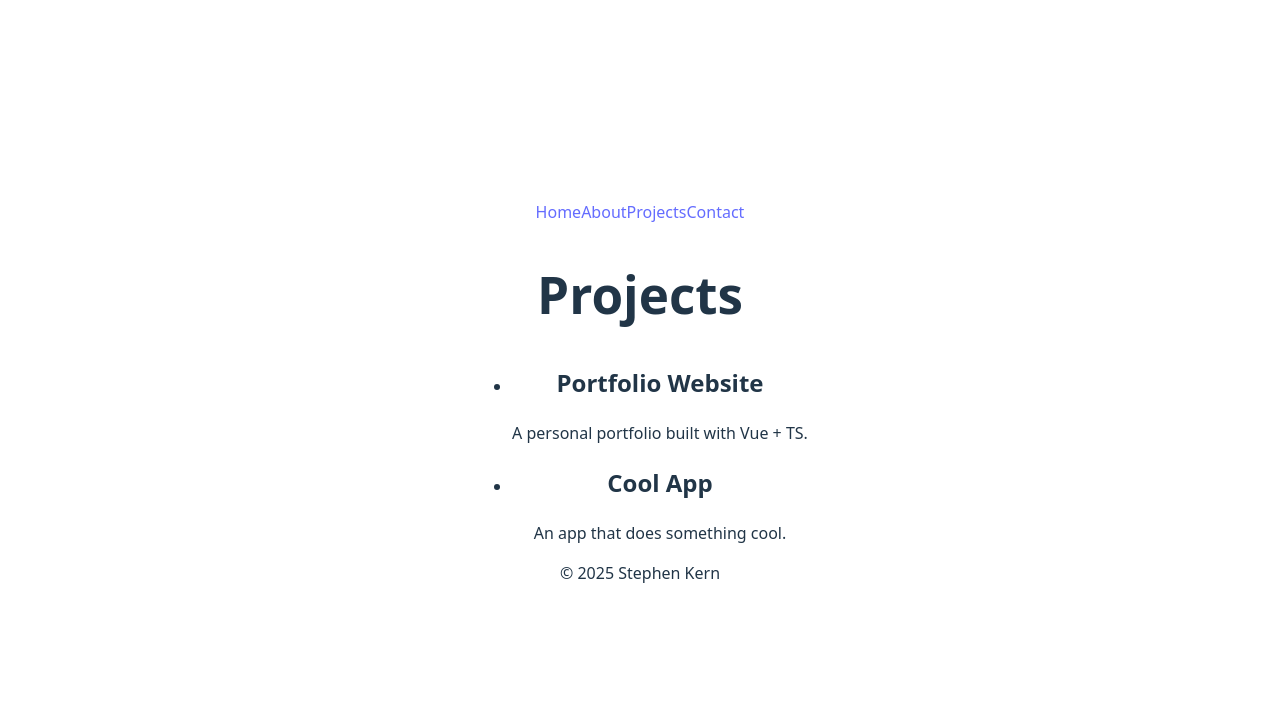
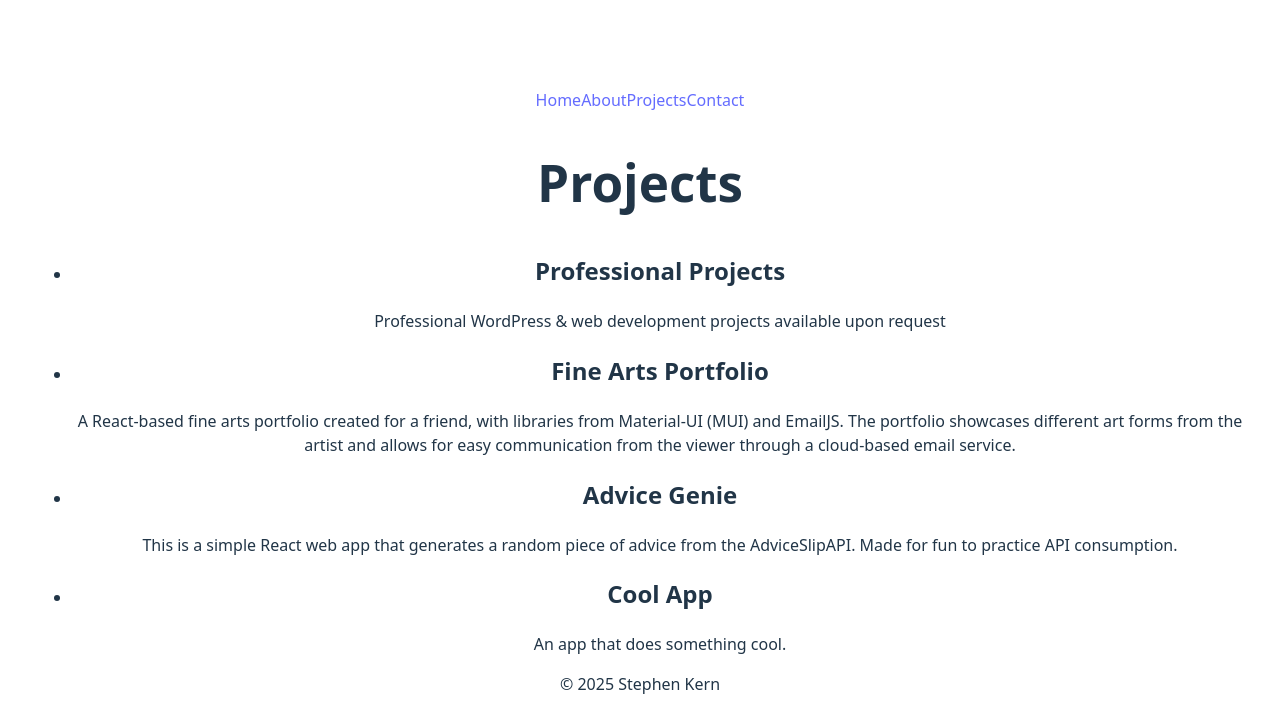
Before and after one commit to stephen-kern/vue-portfolio, a Vue app: page /projects in a window 1280 px wide. Shown: the top 728 px of the page. Built offline with nearby package versions, Linux system fonts and the light colour scheme.

Commit message:
card changes

```diff
--- a/src/components/ProjectCard.vue
+++ b/src/components/ProjectCard.vue
@@ -33,9 +33,8 @@ const props = defineProps<ProjectCardProps>();
 
 <style scoped>
 .card {
-  border: 1px solid #ddd;
   border-radius: 8px;
-  padding: 1rem;
+  padding: 1.5rem;
   text-align: center;
   background: white;
 }
--- a/src/views/Projects.vue
+++ b/src/views/Projects.vue
@@ -8,8 +8,28 @@ interface Project {
 const projects: Project[] = [
   {
     id: 1,
-    title: "Portfolio Website",
-    description: "A personal portfolio built with Vue + TS.",
+    img: "@/assets/programming.jpg",
+    title: "Professional Projects",
+    description:
+      "Professional WordPress & web development projects available upon request",
+  },
+  {
+    id: 2,
+    img: "@/assets/Jake-Wilson-Art.png",
+    title: "Fine Arts Portfolio",
+    description:
+      "A React-based fine arts portfolio created for a friend, with libraries from Material-UI (MUI) and EmailJS. The portfolio showcases different art forms from the artist and allows for easy communication from the viewer through a cloud-based email service.",
+    ghLink: "https://github.com/stephen-kern/Jake-Wilson-Portfolio",
+    liveLink: "https://jake-wilson-portfolio.vercel.app/",
+  },
+  {
+    id: 3,
+    img: "@/assets/advice-genie.png",
+    title: "Advice Genie",
+    description:
+      "This is a simple React web app that generates a random piece of advice from the AdviceSlipAPI. Made for fun to practice API consumption.",
+    ghLink: "https://github.com/stephen-kern/advicegenie",
+    liveLink: "https://advicegenie.vercel.app/",
   },
   { id: 2, title: "Cool App", description: "An app that does something cool." },
 ];
@@ -26,3 +46,16 @@ const projects: Project[] = [
     </ul>
   </section>
 </template>
+
+<style scoped>
+.grid-container {
+  display: grid;
+  margin: 3rem auto;
+  max-width: 70%;
+}
+
+.columns {
+  display: flex;
+  gap: 1rem;
+}
+</style>
```
